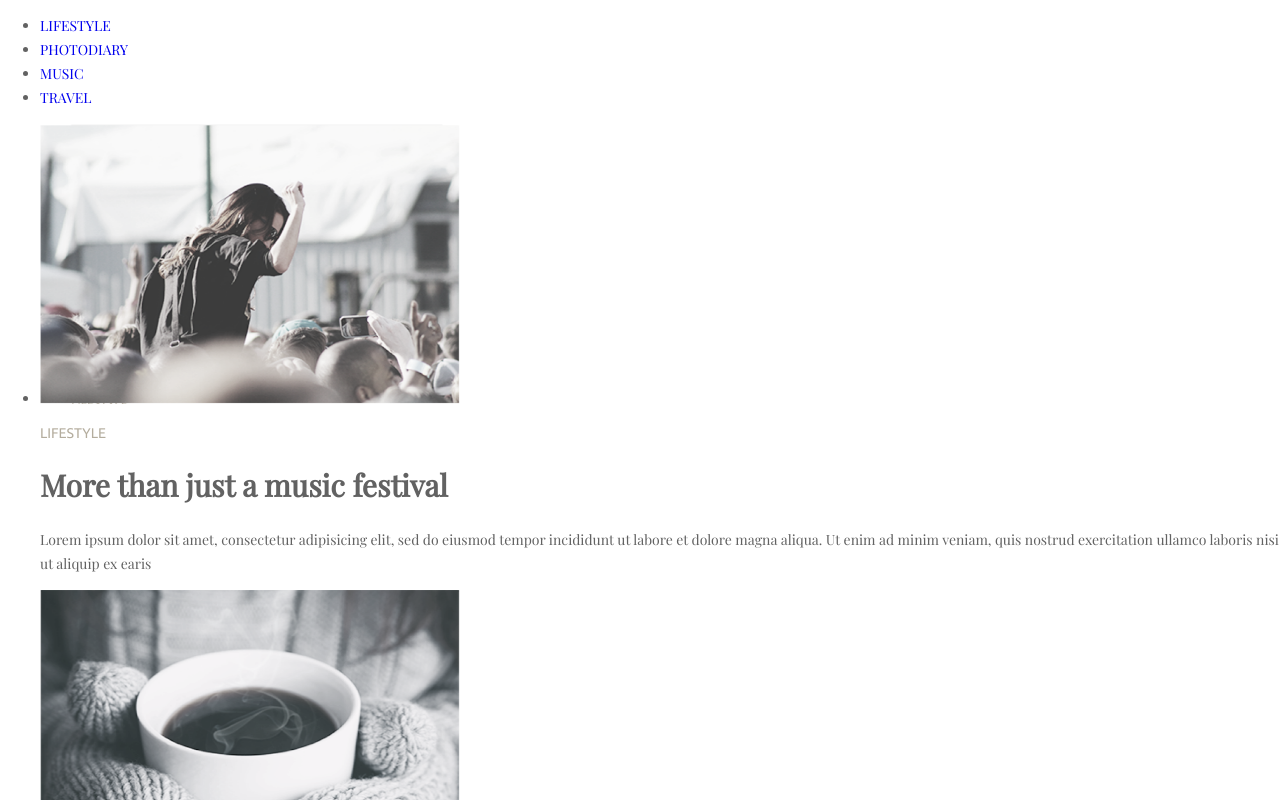
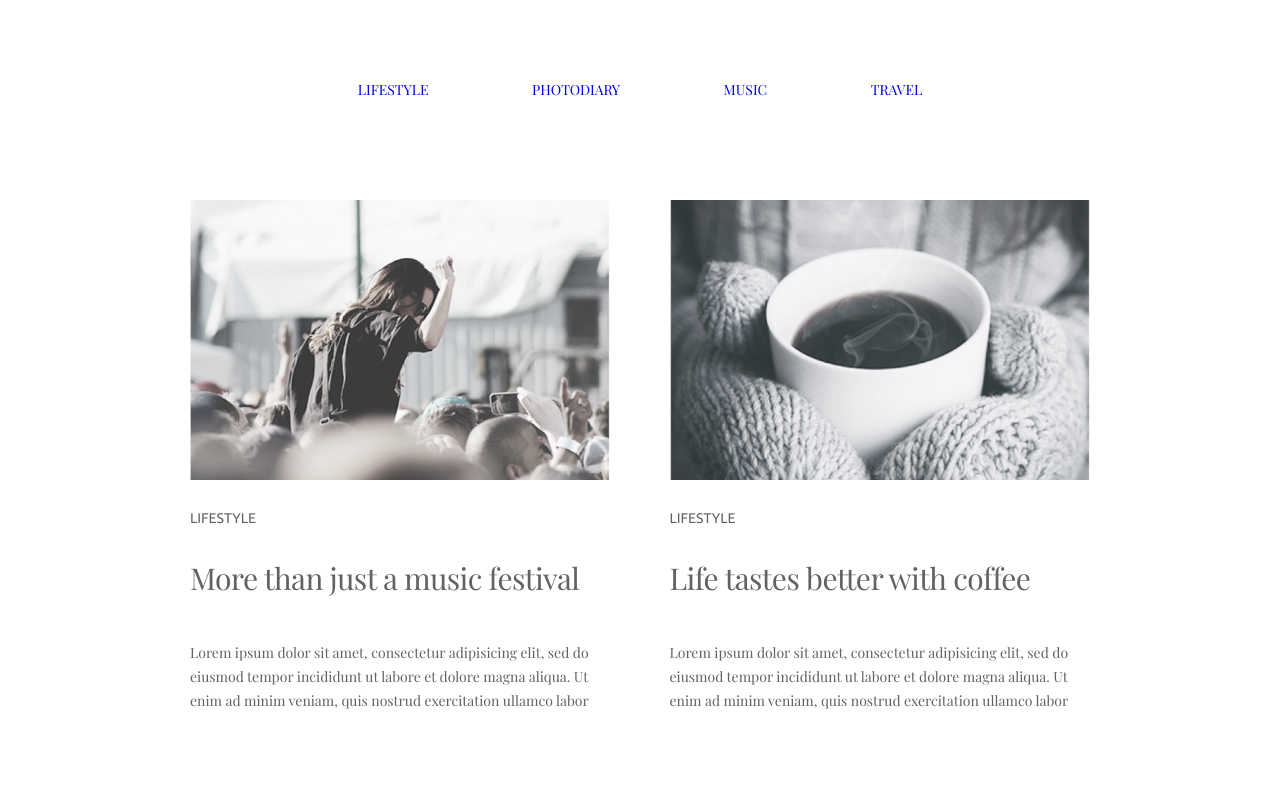
Before and after one commit to Kristina-zh/CSS-HTML, a plain HTML site: page index.html in a window 1280 px wide. Shown: the top 800 px of the page. Drawn offline with nearby package versions, Linux system fonts and the light colour scheme.

Commit message:
added css

```diff
--- a/css/styles.css
+++ b/css/styles.css
@@ -1,45 +1,105 @@
+html {
+  box-sizing: border-box;
+}
+
+*,
+*::before,
+*::after {
+  padding: 0;
+  margin: 0;
+  box-sizing: inherit;
+}
+
 body {
   font-family: "Playfair Display", serif;
   color: #626262;
   font-size: 14px;
   line-height: 24px;
+}
+
+.container {
+  width: 900px;
+  margin: 0 auto;
   background-color: "#ffffff";
 }
 
-.main-nav a {
-  list-style: none;
+.menu {
   text-transform: uppercase;
+  text-align: center;
+}
+
+.menu a {
   text-decoration: none;
+}
+
+.menu li {
+  display: inline-block;
+  padding: 78px 50px;
+  width: 900;
 }
 
 .main-nav a:hover {
   color: #03a9f4;
 }
 
+.row {
+  width: 420px;
+  display: inline-block;
+  max-height: auto;
+}
+
+.row:not(:nth-last-of-type(-n + 2)) {
+  margin-bottom: 84px;
+}
+
+.row:not(:nth-of-type(2n)) {
+  margin-right: 56px;
+}
+
+section {
+  padding: 20px 0;
+}
+
+.second-row__img {
+  height: 280px;
+  object-fit: cover;
+}
+
+p {
+  padding: 45px 0;
+}
+
 .caption {
   font-family: "Ubuntu", sans-serif;
-  color: #b4ad9e;
+  columns: #838282;
   text-transform: uppercase;
   line-height: 17px;
+  padding: 30px 0;
+}
+
+img {
+  display: block;
+  max-width: 100%;
+  height: auto;
 }
 
 h2 {
   font-size: 30px;
+  font-weight: 200;
   line-height: 36px;
-}
-
-.main-list {
-  list-style: none;
+  text-align: left;
+  letter-spacing: -0.02em;
+  margin-top: 3px;
 }
 
 button {
+  border-color: #626262;
+  border-style: solid;
+  background-color: #ffffff;
+  height: 60px;
+  width: 165px;
+  display: block;
   font-size: 20px;
+  margin: 0 auto;
+  margin-top: 50px;
 }
-
-.main header {
-  height: 1200px;
-  width: 160px;
-  margin: 0%;
-  border: 0%;
-  padding: 0%;
-}
--- a/index.html
+++ b/index.html
@@ -2,108 +2,109 @@
 <html lang="en">
   <head>
     <meta charset="utf-8" />
-    <title>Homework1</title>
+    <title>Homework</title>
     <link rel="stylesheet" href="css/normalize.css" />
     <link rel="stylesheet" href="css/styles.css" />
-    <link href="https://fonts.googleapis.com/css?family=Playfair+Display|Ubuntu&display=swap"
-      rel="stylesheet" />
+    <link
+      href="https://fonts.googleapis.com/css?family=Playfair+Display|Ubuntu&display=swap"
+      rel="stylesheet"
+    />
   </head>
 
   <body>
-    <header class="main-header">
+    <header class="main-header container">
       <nav class="main-nav">
-        <ul>
-          <li>
-            <a href="#lifestyle">lifestyle</a>
+        <ul class="menu">
+          <li class="menu-item">
+            <a href="#lifestyle" class="menu-link">lifestyle</a>
           </li>
-          <li>
-            <a href="#photodiary">photodiary</a>
+          <li class="menu-item">
+            <a href="#photodiary" class="menu-link">photodiary</a>
           </li>
-          <li>
-            <a href="#">music</a>
+          <li class="menu-item">
+            <a href="#" class="menu-link">music</a>
           </li>
-          <li>
-            <a href="#">travel</a>
+          <li class="menu-item">
+            <a href="#" class="menu-link">travel</a>
           </li>
         </ul>
       </nav>
     </header>
 
-    <main class="main-content">
+    <main class="container">
       <section class="main-section">
-        <ul class="main list">
-          <li class="lifestyle-item1" id="lifestyle">
+        <article class="                                                      row" id="lifestyle">
           <img
             src="img/Снимок.PNG"
             alt="image with girl"
             height="280"
             width="420"
+            class="second-row__img"
           />
           <p class="caption">Lifestyle</p>
-            <h2 class="lifestyle-title1">More than just a music festival</h2>
+          <h2 class="lifestyle-title1" style=>More than just a music festival</h2>
           <p>
             Lorem ipsum dolor sit amet, consectetur adipisicing elit, sed do
-              eiusmod tempor incididunt ut labore et dolore magna aliqua. Ut
-              enim ad minim veniam, quis nostrud exercitation ullamco laboris
-              nisi ut aliquip ex earis
+            eiusmod tempor incididunt ut labore et dolore magna aliqua. Ut enim
+            ad minim veniam, quis nostrud exercitation ullamco labor
           </p>
-          </li>
+        </article>
 
-          <li class="lifestyle-item2">
+        <article class="row">
           <img
             src="img/Снимок2.PNG"
             alt="image with coffee"
             height="280"
             width="420"
+            class="second-row__img"
           />
           <p class="caption">Lifestyle</p>
           <h2 class="lifestyle-title2">Life tastes better with coffee</h2>
           <p>
             Lorem ipsum dolor sit amet, consectetur adipisicing elit, sed do
-              eiusmod tempor incididunt ut labore et dolore magna aliqua. Ut
-              enim ad minim veniam, quis nostrud exercitation ullamco laboris
-              nisi ut aliquip ex earis
+            eiusmod tempor incididunt ut labore et dolore magna aliqua. Ut enim
+            ad minim veniam, quis nostrud exercitation ullamco labor
           </p>
-          </li>
+        </article>
 
-          <li class="photodiary-item1" id="photodiary">
+        <article class="row" id="photodiary">
           <img
             src="img/Снимок3.PNG"
             alt="2 girls and bridge"
             height="280"
             width="420"
+            class="second-row__img"
           />
           <p class="caption">Photodiary</p>
           <h2 class="photodiary-title1">American dream</h2>
           <p>
             Lorem ipsum dolor sit amet, consectetur adipisicing elit, sed do
-              eiusmod tempor incididunt ut labore et dolore magna aliqua. Ut
-              enim ad minim veniam, quis nostrud exercitation ullamco laboris
-              nisi ut aliquip ex earis
+            eiusmod tempor incididunt ut labore et dolore magna aliqua. Ut enim
+            ad minim veniam, quis nostrud exercitation ullamco labor
           </p>
-          </li>
+        </article>
 
-          <li class="photodiary-item2">
+        <article class="row">
           <img
             src="img/Снимок4.PNG"
             alt="man with hat"
             height="280"
             width="420"
+            class="second-row__img"
           />
           <p class="caption">Photodiary</p>
           <h2 class="lphotodiary-title2">A day exploring the Alps</h2>
           <p>
             Lorem ipsum dolor sit amet, consectetur adipisicing elit, sed do
-              eiusmod tempor incididunt ut labore et dolore magna aliqua. Ut
-              enim ad minim veniam, quis nostrud exercitation ullamco laboris
-              nisi ut aliquip ex earis
+            eiusmod tempor incididunt ut labore et dolore magna aliqua. Ut enim
+            ad minim veniam, quis nostrud exercitation ullamco labor
           </p>
-          </li>
-        </ul>
-        <button>load more</button>
+        </article>
+
+        <button>Load more</button>
       </section>
     </main>
 
-    <footer></footer>
+    <footer class="container"></footer>
   </body>
 </html>
```
Also changed, not shown: 1 other file. Lines whose indentation alone changed are shown as unchanged.
